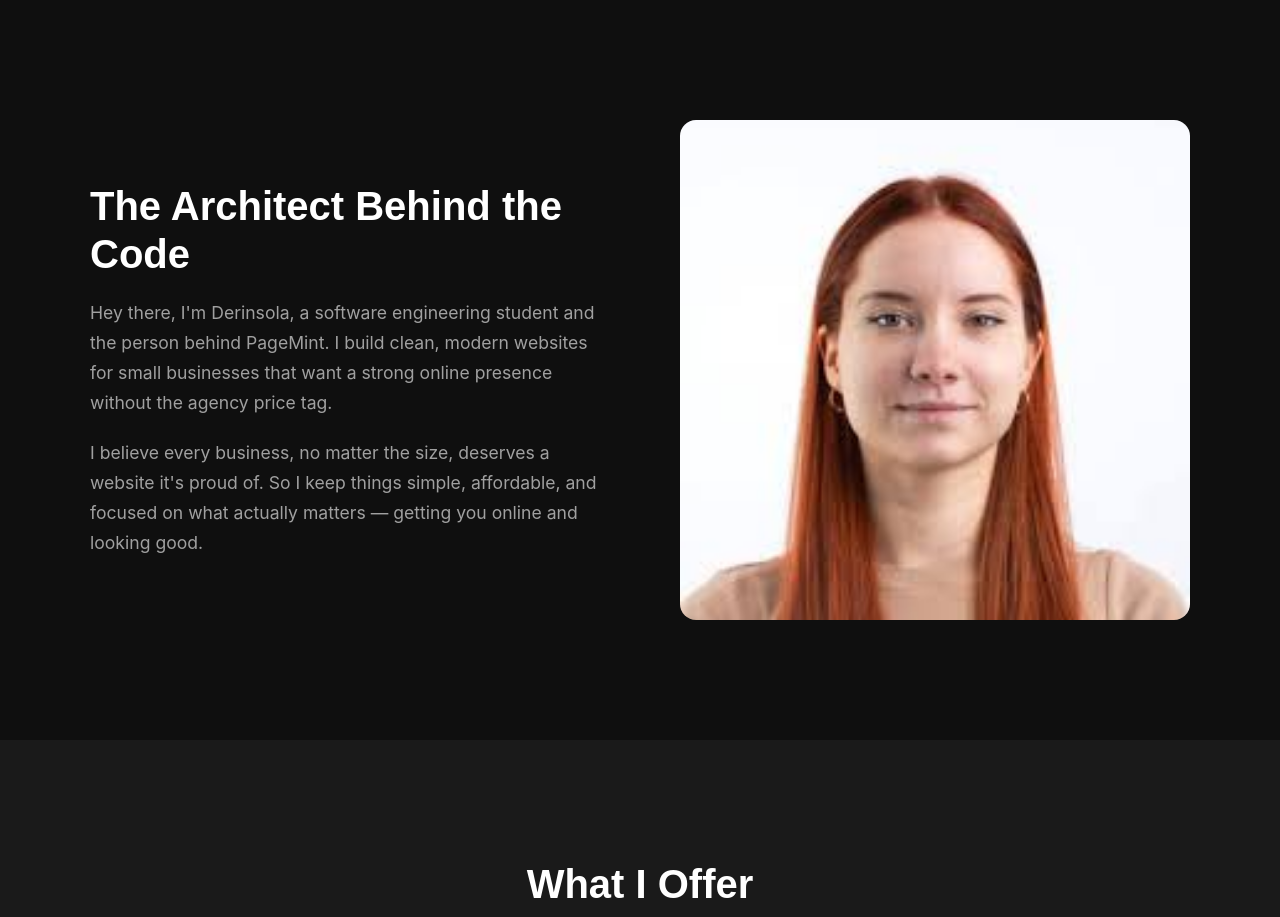
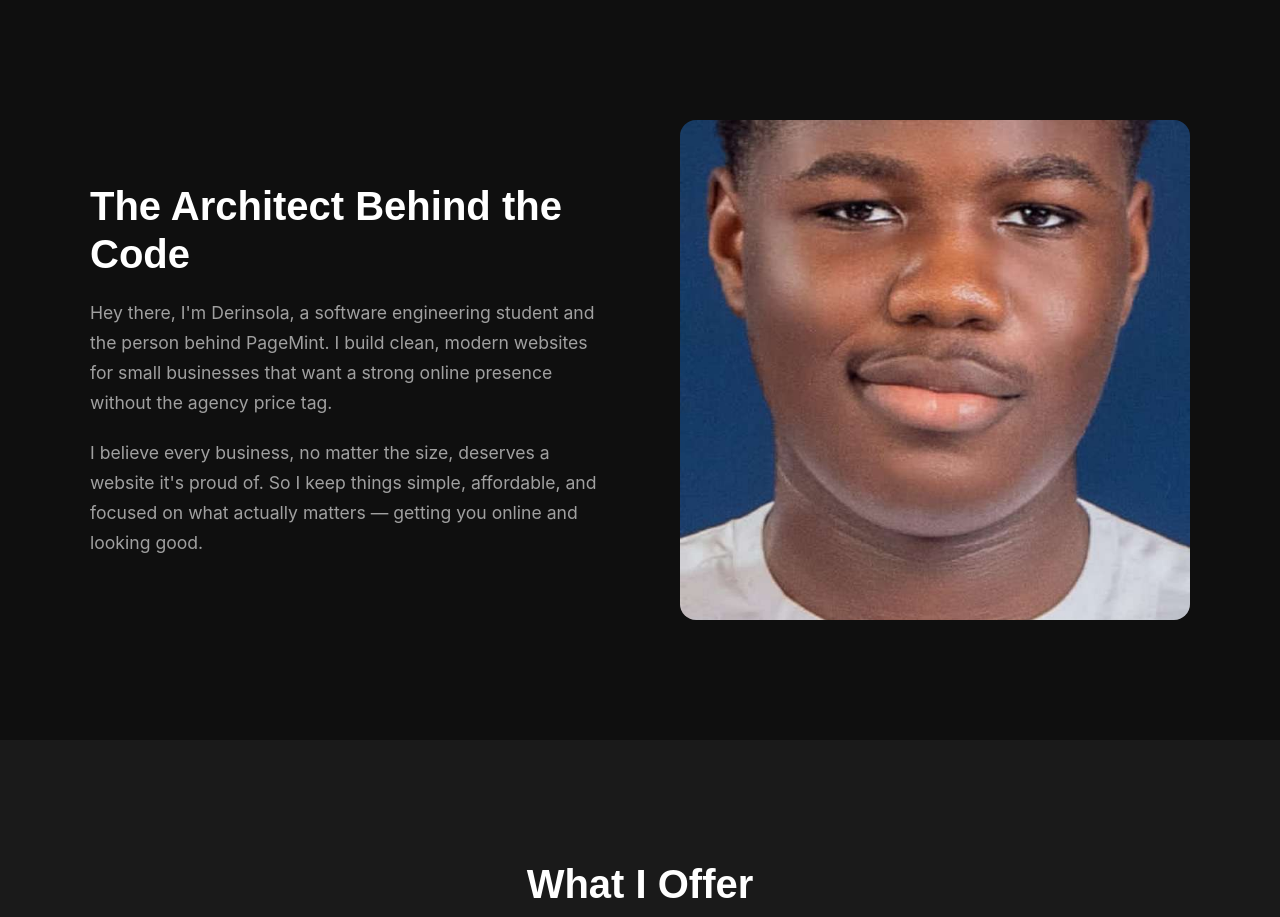
Before and after one commit to derin-maker/pagemint-portfolio, a React (Vite) app: page / in a window 1280 px wide. Shown: the part 800-1717 px from the top of the page. Built offline with nearby package versions, Linux system fonts and the light colour scheme.

Commit message:
image addition

```diff
--- a/src/components/About.jsx
+++ b/src/components/About.jsx
@@ -19,7 +19,7 @@ export default function About() {
           </p>
         </div>
         <div className="about-image">
-          <img src="/derinsola.jpg" alt="Derinsola" />
+          <img src="/derin-image.jpg" alt="Derinsola" />
         </div>
       </div>
     </section>
```
Also changed, not shown: public/derin-image.jpg (added).
